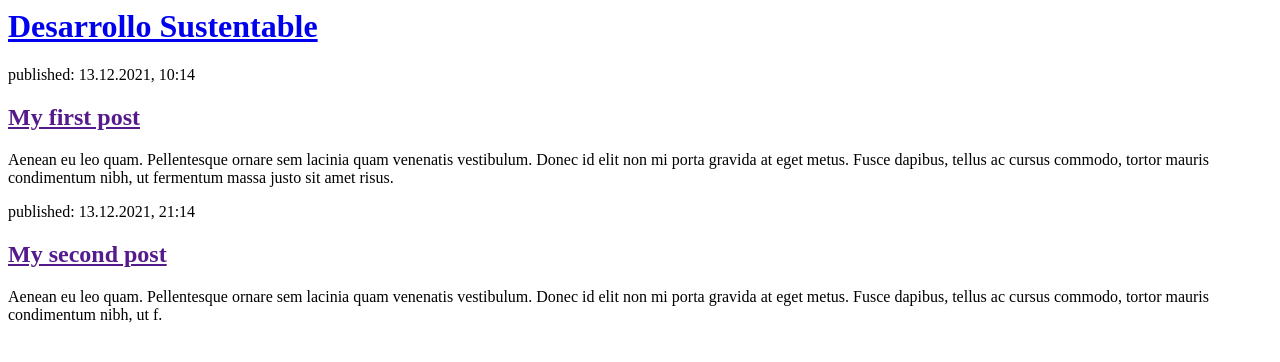
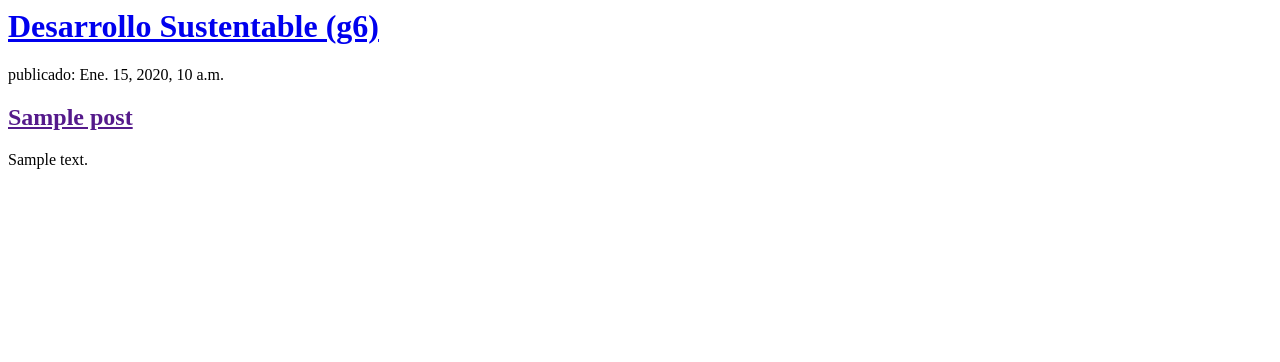
Before and after one commit to PazNicolas/blog_g6, a Django app: page / in a window 1280 px wide. Shown: the top 362 px of the page. Run offline with Django 3.2, Linux system fonts and the light colour scheme; tables that the repository leaves empty hold one stand-in row (values such as "Sample post").

Commit message:
Templates modificados para mostrar post desde base de datos

```diff
--- a/mysite/blog/templates/blog/post_list.html
+++ b/mysite/blog/templates/blog/post_list.html
@@ -1,25 +1,11 @@
-<html>
+<div>
+    <h1><a href="/">Desarrollo Sustentable (g6)</a></h1>
+</div>
 
-<head>
-    <title>Desarrollo Sustentable 2030(grupo-6)</title>
-</head>
-
-<body>
-    <div>
-        <h1><a href="/">Desarrollo Sustentable</a></h1>
-    </div>
-
-    <div>
-        <p>published: 13.12.2021, 10:14</p>
-        <h2><a href="">My first post</a></h2>
-        <p>Aenean eu leo quam. Pellentesque ornare sem lacinia quam venenatis vestibulum. Donec id elit non mi porta gravida at eget metus. Fusce dapibus, tellus ac cursus commodo, tortor mauris condimentum nibh, ut fermentum massa justo sit amet risus.</p>
-    </div>
-
-    <div>
-        <p>published: 13.12.2021, 21:14</p>
-        <h2><a href="">My second post</a></h2>
-        <p>Aenean eu leo quam. Pellentesque ornare sem lacinia quam venenatis vestibulum. Donec id elit non mi porta gravida at eget metus. Fusce dapibus, tellus ac cursus commodo, tortor mauris condimentum nibh, ut f.</p>
-    </div>
-</body>
-
-</html>
+{% for post in posts %}
+<div>
+    <p> publicado: {{ post.published_date }}</p>
+    <h2><a href="">{{ post.title }}</a></h2>
+    <p>{{ post.text|linebreaksbr }}</p>
+</div>
+{% endfor %}
--- a/mysite/blog/views.py
+++ b/mysite/blog/views.py
@@ -1,5 +1,7 @@
 from django.shortcuts import render
+from django.utils import timezone
+from .models import Post
 
-# Create your views here.
 def post_list(request):
-    return render(request, 'blog/post_list.html', {})
+    posts = Post.objects.filter(published_date__lte=timezone.now()).order_by('published_date')
+    return render(request, 'blog/post_list.html', {'posts': posts})
```
